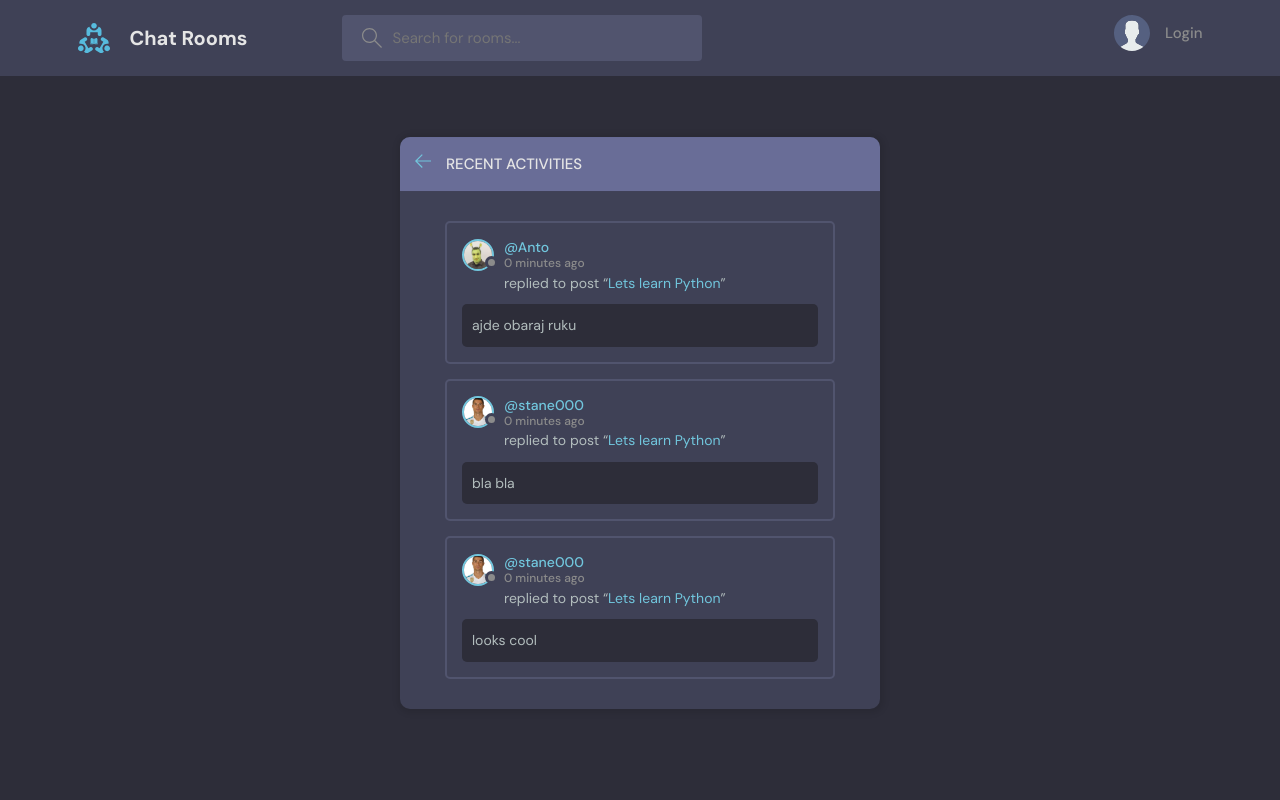
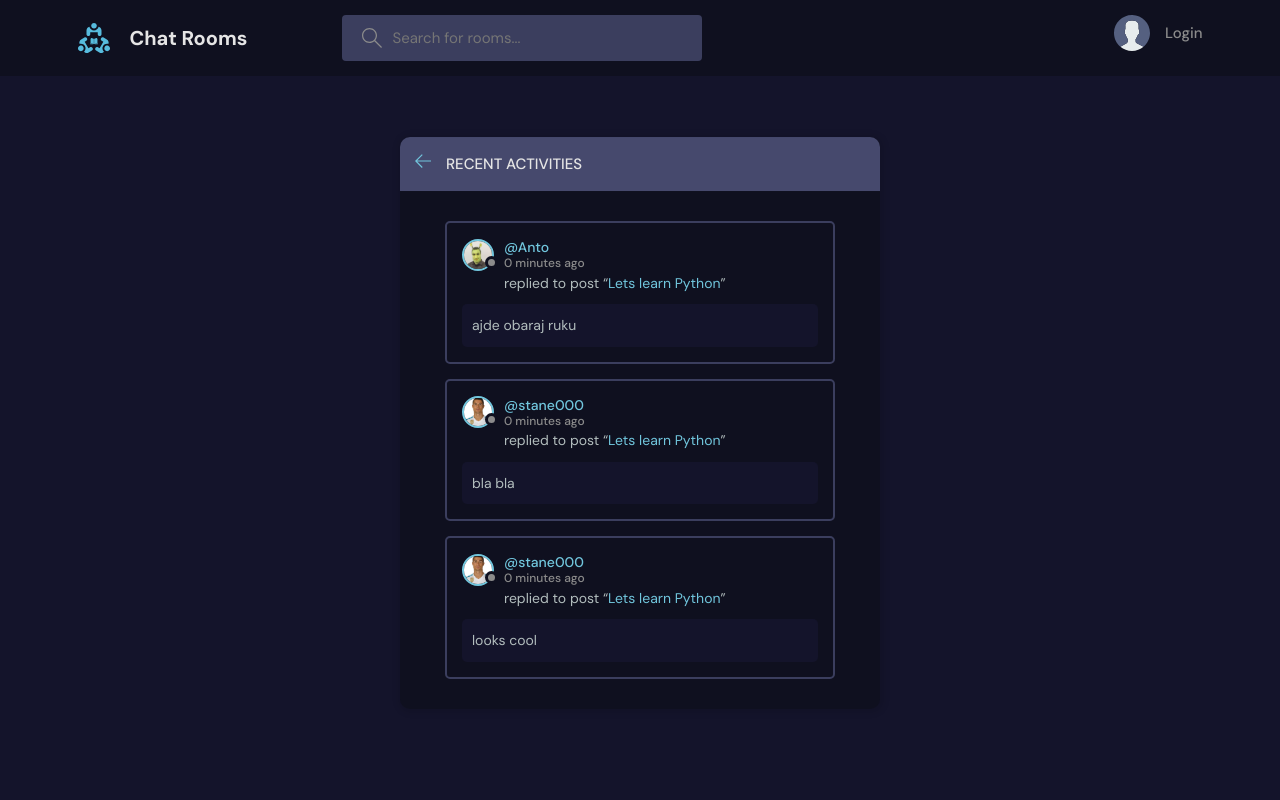
Before and after one commit to stane000/ChatRooms, a Django app: page /activity/ in a window 1280 px wide. Run offline with Django 4.2, Linux system fonts and the light colour scheme; data comes from the database, SQL or seed files in the repository.

Commit message:
change color

```diff
--- a/static/styles/style.css
+++ b/static/styles/style.css
@@ -3,13 +3,13 @@
 :root {
   --color-main: #71c6dd;
   --color-main-light: #e1f6fb;
-  --color-dark: #3f4156;
-  --color-dark-medium: #51546e;
-  --color-dark-light: #696d97;
+  --color-dark: #0f101f;
+  --color-dark-medium: #3b3e5e;
+  --color-dark-light: #46496d;
   --color-light: #e5e5e5;
   --color-gray: #8b8b8b;
   --color-light-gray: #b2bdbd;
-  --color-bg: #2d2d39;
+  --color-bg: #14142b;
   --color-success: #5dd693;
   --color-error: #fc4b0b;
 }
```
